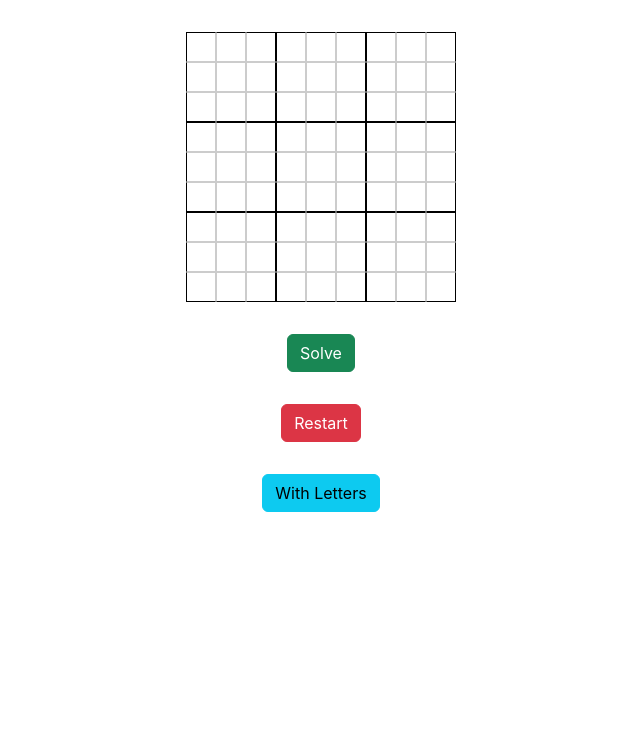
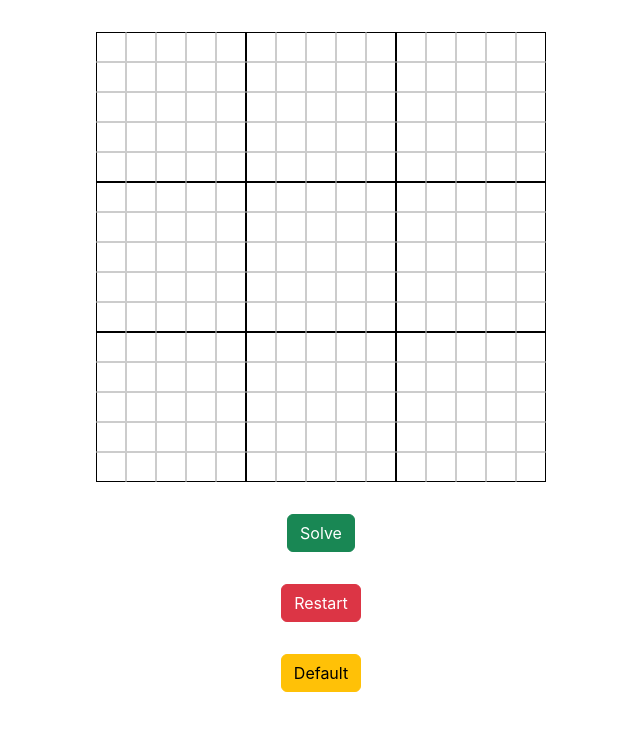
Before and after one commit to NN155/Sudoku, a React (Create React App) app: page / in a window 1280 px wide. Shown: the top 730 px of the page, without its empty margins (319-959 px from the left). Built offline with nearby package versions, Linux system fonts and the light colour scheme.

Commit message:
add 15x15 board

```diff
--- a/src/components/Board.jsx
+++ b/src/components/Board.jsx
@@ -4,9 +4,9 @@ import Restart from "./Restart"
 import GameMode from "./GameMode"
 
 export default function Board() {
-    const boardSize = 9;
-    const [boardData, setBoardData] = React.useState(() => initializeBoard(boardSize))
-    const [gameMode, setGameMode] = React.useState("Default")
+    const [gameMode, setGameMode] = React.useState("With Letters")
+    const [boardSize, setBoardSize] = React.useState(gameMode === "Default" ? 9 : 15)
+    const [boardData, setBoardData] = React.useState(initializeBoard(boardSize))
     const boardStyle = {
         gridTemplateColumns: `repeat(${boardSize}, 30px)`
     }
@@ -62,6 +62,7 @@ export default function Board() {
 
     function createCell(i, j) {
         let cellStyle = {}
+        if (gameMode === "Default") {
             if (i % 3 === 0) {
                 cellStyle.borderTop ="1px solid black"
             }
@@ -73,6 +74,21 @@ export default function Board() {
             }
             else if ((j + 1) % 3 === 0) {
                 cellStyle.borderRight ="1px solid black"
+            }
+        }
+        else if (gameMode === "With Letters") {
+            if (i % 5 === 0) {
+                cellStyle.borderTop ="1px solid black"
+            }
+            else if ((i + 1) % 5 === 0 ) {
+                cellStyle.borderBottom ="1px solid black"
+            }
+            if (j % 5 === 0) {
+                cellStyle.borderLeft ="1px solid black"
+            }
+            else if ((j + 1) % 5 === 0) {
+                cellStyle.borderRight ="1px solid black"
+            }
         }
         return (
             boardData[i][j].isBlue ?
```
Lines whose indentation alone changed are shown as unchanged.
